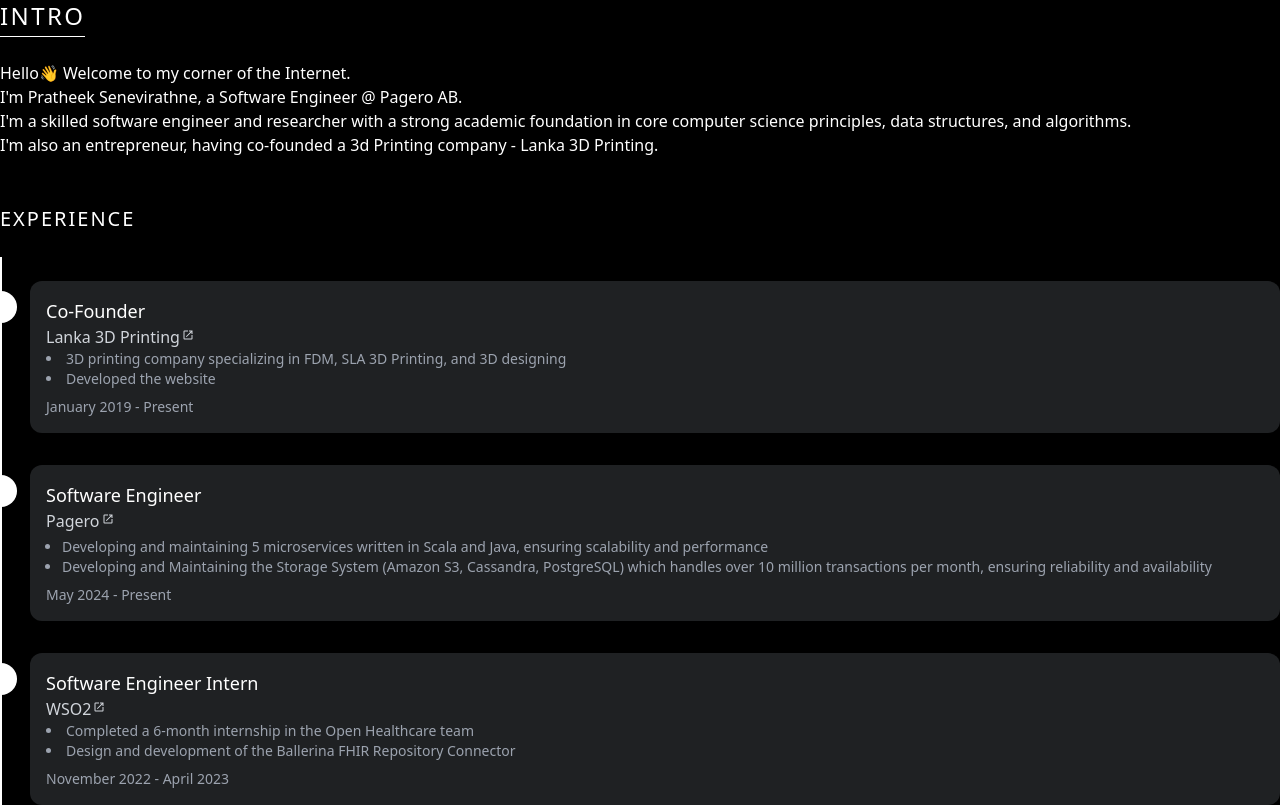
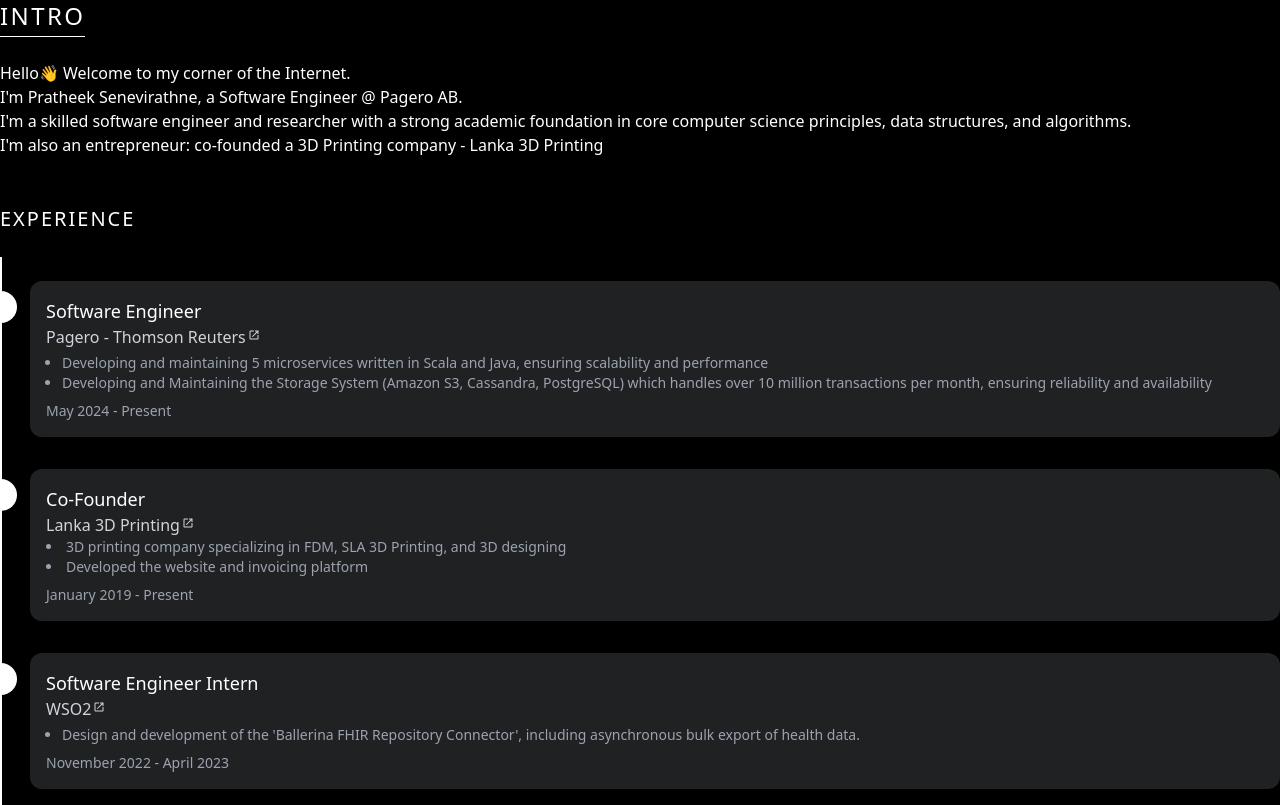
Before and after one commit to lilRaptor99/site, a Next.js app: page /sub-pages/intro in a window 1280 px wide. Shown: the top 805 px of the page. Built offline with nearby package versions, Linux system fonts and the light colour scheme; some icons are missing.

Commit message:
Refactor introduction paragraph links

```diff
--- /dev/null
+++ b/components/IntroLink.tsx
@@ -0,0 +1,20 @@
+import { DetailedHTMLProps, HTMLAttributes } from 'react';
+
+interface IntroLinkProps
+  extends DetailedHTMLProps<HTMLAttributes<HTMLAnchorElement>, HTMLAnchorElement> {
+  className?: string;
+  href: string;
+  children: string;
+}
+
+export default function IntroLink({ href, children, ...props }: IntroLinkProps) {
+  return (
+    <a
+      href={href}
+      className='relative w-fit inline-block font-medium after:block after:content-[""] after:absolute after:h-[1px] after:bg-white after:w-full after:scale-x-0 after:hover:scale-x-100 after:transition after:duration-300 after:origin-left'
+      {...props}
+    >
+      {children}
+    </a>
+  );
+}
--- a/pages/sub-pages/intro.tsx
+++ b/pages/sub-pages/intro.tsx
@@ -1,3 +1,4 @@
+import IntroLink from '@/components/IntroLink';
 import OpenInNewLink from '@/components/OpenInNewLink';
 import { MdOutlineOpenInNew } from 'react-icons/md';
 
@@ -12,17 +13,12 @@
       <div className='mb-12'>
         <p className='text-justify'>
           Hello👋 Welcome to my corner of the Internet. <br />
-          I&apos;m Pratheek Senevirathne, a Software Engineer @ Pagero AB. <br />
+          I&apos;m Pratheek Senevirathne, a Software Engineer @{' '}
+          <IntroLink href='https://www.pagero.com/'>Pagero AB</IntroLink>. <br />
           I&apos;m a skilled software engineer and researcher with a strong academic foundation in
           core computer science principles, data structures, and algorithms. <br />
-          I&apos;m also an entrepreneur, having co-founded a 3d Printing company -{' '}
-          <a
-            href='https://www.lanka3dprinting.com'
-            className='relative w-fit inline-block font-medium after:block after:content-[""] after:absolute after:h-[1px] after:bg-white after:w-full after:scale-x-0 after:hover:scale-x-100 after:transition after:duration-300 after:origin-left'
-          >
-            Lanka 3D Printing
-          </a>
-          .
+          I&apos;m also an entrepreneur: co-founded a 3D Printing company -{' '}
+          <IntroLink href='https://www.lanka3dprinting.com'>Lanka 3D Printing</IntroLink>
         </p>
       </div>
 
@@ -35,26 +31,9 @@
           <div className='flex flex-col pl-[30px] py-6'>
             <div className='relative flex flex-col mb-8 bg-gray-400/20 p-4 rounded-xl'>
               <div className='absolute top-[10px] left-[-45px] bg-white h-8 w-8 rounded-full' />
-              <h4 className='text-lg font-medium'>Co-Founder</h4>
-              <OpenInNewLink href='https://lanka3dprinting.com' className='text-gray-300'>
-                Lanka 3D Printing
-              </OpenInNewLink>
-
-              <ul className='list-disc list-inside mb-2'>
-                <li className='text-sm text-gray-400'>
-                  3D printing company specializing in FDM, SLA 3D Printing, and 3D designing
-                </li>
-                <li className='text-sm text-gray-400'>Developed the website</li>
-              </ul>
-
-              <p className='text-sm text-gray-400'>January 2019 - Present</p>
-            </div>
-
-            <div className='relative flex flex-col mb-8 bg-gray-400/20 p-4 rounded-xl'>
-              <div className='absolute top-[10px] left-[-45px] bg-white h-8 w-8 rounded-full' />
               <h4 className='text-lg font-medium'>Software Engineer</h4>
               <OpenInNewLink href='https://www.pagero.com/' className='text-gray-300'>
-                Pagero
+                Pagero - Thomson Reuters
               </OpenInNewLink>
 
               <ul className='list-disc list-outside mb-2 pl-4 pt-1'>
@@ -72,6 +51,25 @@
               <p className='text-sm text-gray-400'>May 2024 - Present</p>
             </div>
 
+            <div className='relative flex flex-col mb-8 bg-gray-400/20 p-4 rounded-xl'>
+              <div className='absolute top-[10px] left-[-45px] bg-white h-8 w-8 rounded-full' />
+              <h4 className='text-lg font-medium'>Co-Founder</h4>
+              <OpenInNewLink href='https://lanka3dprinting.com' className='text-gray-300'>
+                Lanka 3D Printing
+              </OpenInNewLink>
+
+              <ul className='list-disc list-inside mb-2'>
+                <li className='text-sm text-gray-400'>
+                  3D printing company specializing in FDM, SLA 3D Printing, and 3D designing
+                </li>
+                <li className='text-sm text-gray-400'>
+                  Developed the website and invoicing platform{' '}
+                </li>
+              </ul>
+
+              <p className='text-sm text-gray-400'>January 2019 - Present</p>
+            </div>
+
             <div className='relative flex flex-col bg-gray-400/20 p-4 rounded-xl'>
               <div className='absolute top-[10px] left-[-45px] bg-white h-8 w-8 rounded-full' />
               <h4 className='text-lg font-medium'>Software Engineer Intern</h4>
@@ -79,12 +77,10 @@
                 WSO2
               </OpenInNewLink>
 
-              <ul className='list-disc list-inside mb-2'>
+              <ul className='list-disc list-outside mb-2 pl-4 pt-1'>
                 <li className='text-sm text-gray-400'>
-                  Completed a 6-month internship in the Open Healthcare team
-                </li>
-                <li className='text-sm text-gray-400'>
-                  Design and development of the Ballerina FHIR Repository Connector
+                  Design and development of the &apos;Ballerina FHIR Repository Connector&apos;,
+                  including asynchronous bulk export of health data.
                 </li>
               </ul>
 
```
